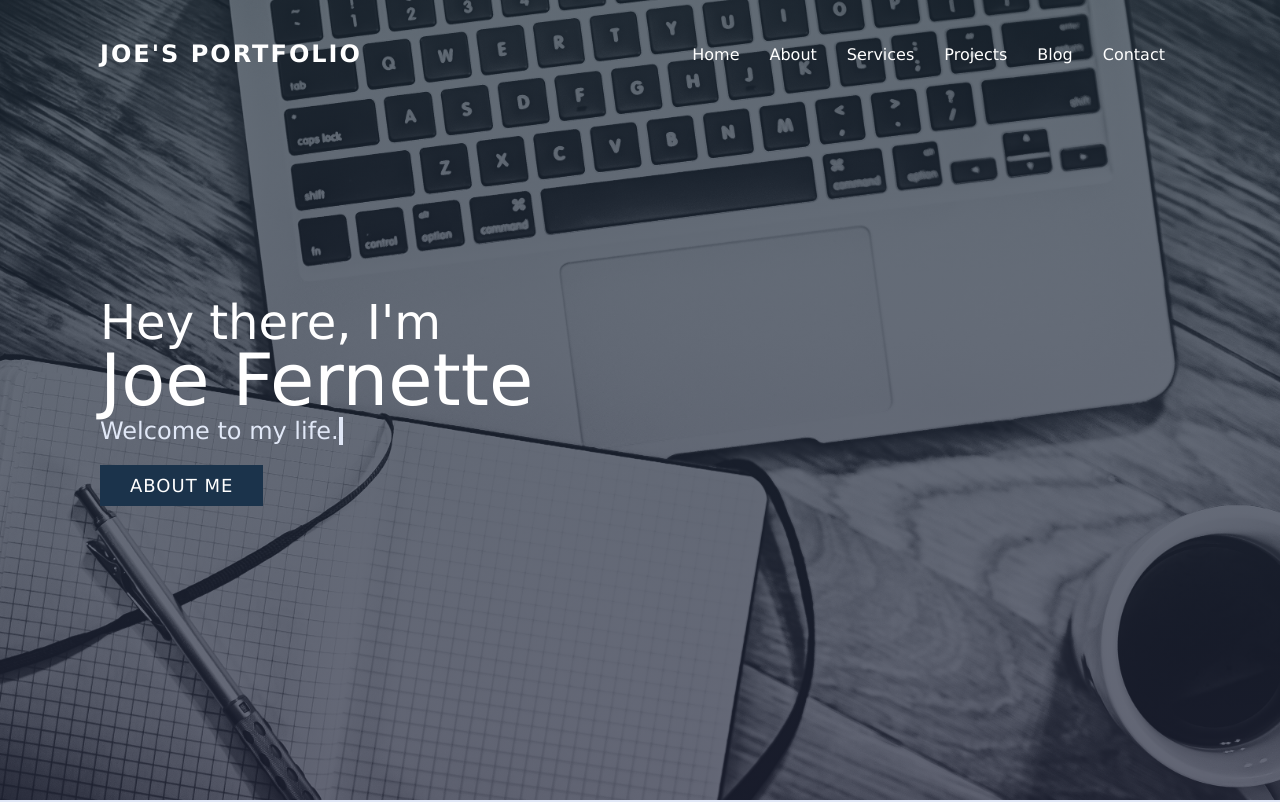
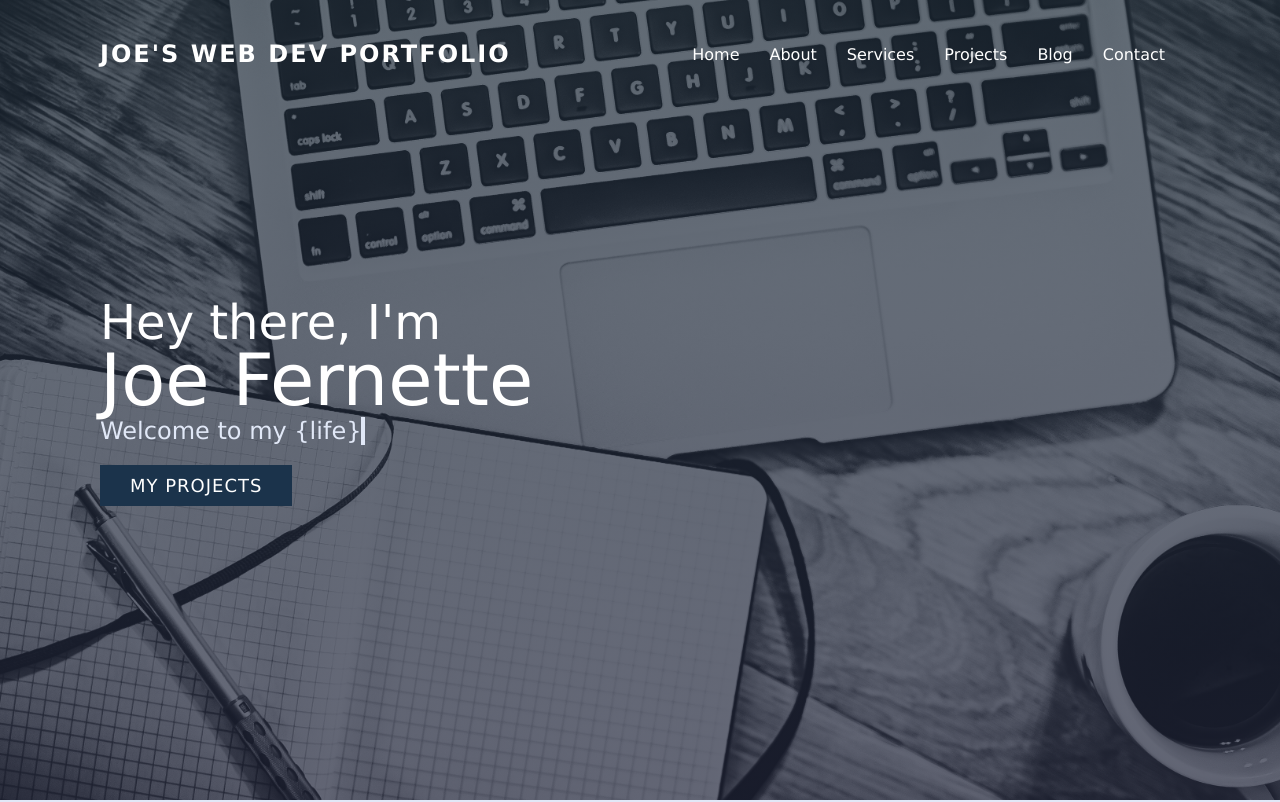
Before and after one commit to Fernettejs/React_Portfolio, a plain HTML site: page index.html in a window 1280 px wide. Shown: the top 802 px of the page. Drawn offline with Linux system fonts and the light colour scheme.

Commit message:
Add resume, change button, refactor colors

```diff
--- a/index.html
+++ b/index.html
@@ -15,7 +15,7 @@
 <!-- HEADER-->
 
 <header>
-    <a href="#home" class="logo">Joe's Portfolio</a>
+    <a href="#home" class="logo">Joe's Web Dev Portfolio</a>
     <div class="toggle" onclick="toggleMenu();"></div>
     <ul class="menu">
         <li><a href="#home" onclick="toggleMenu();">Home</a></li>
@@ -37,8 +37,9 @@
             <span
                class="txt-rotate"
                data-period="2000"
-               data-rotate='[ "coding journey.", "life.", "creations.", "crazy world!" ]'></span>
-          </h3>        <a href="#about" class="btn">About Me</a>
+               data-rotate='[ "{coding journey}.", "{life}.", "{creations}.", "{crazy world}!" ]'></span>
+          </h3>
+          <a href="#project" class="btn">My Projects</a>
     </div>
 </section>
 
@@ -65,6 +66,8 @@
             <img src="resources/images/joe_family.jpg" alt="">
         </div>
     </div>
+    <a href="resources/Web Dev Resume copy.pdf" target="_blank" class="btn">My Resume</a>
+
 </section>
 
 <!-- SERVICES -->
```
Also changed, not shown: 1 other file.
